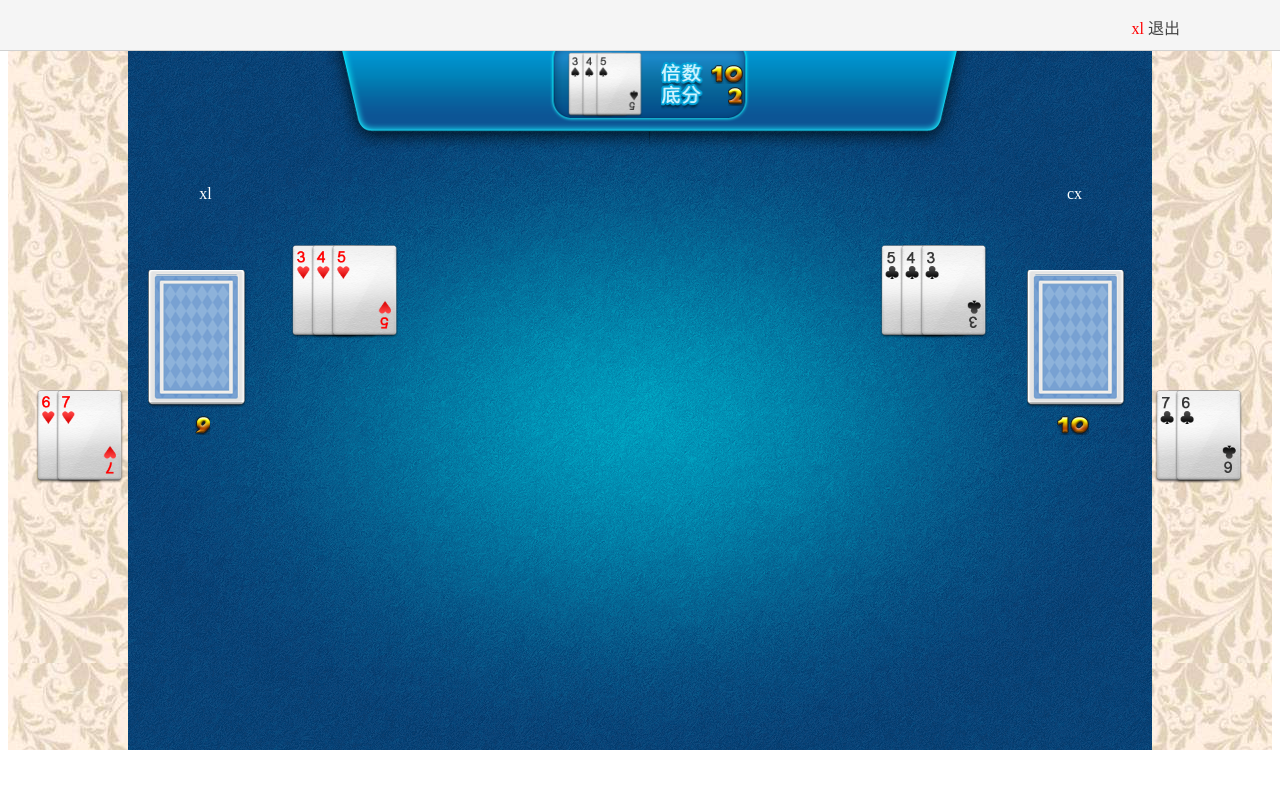
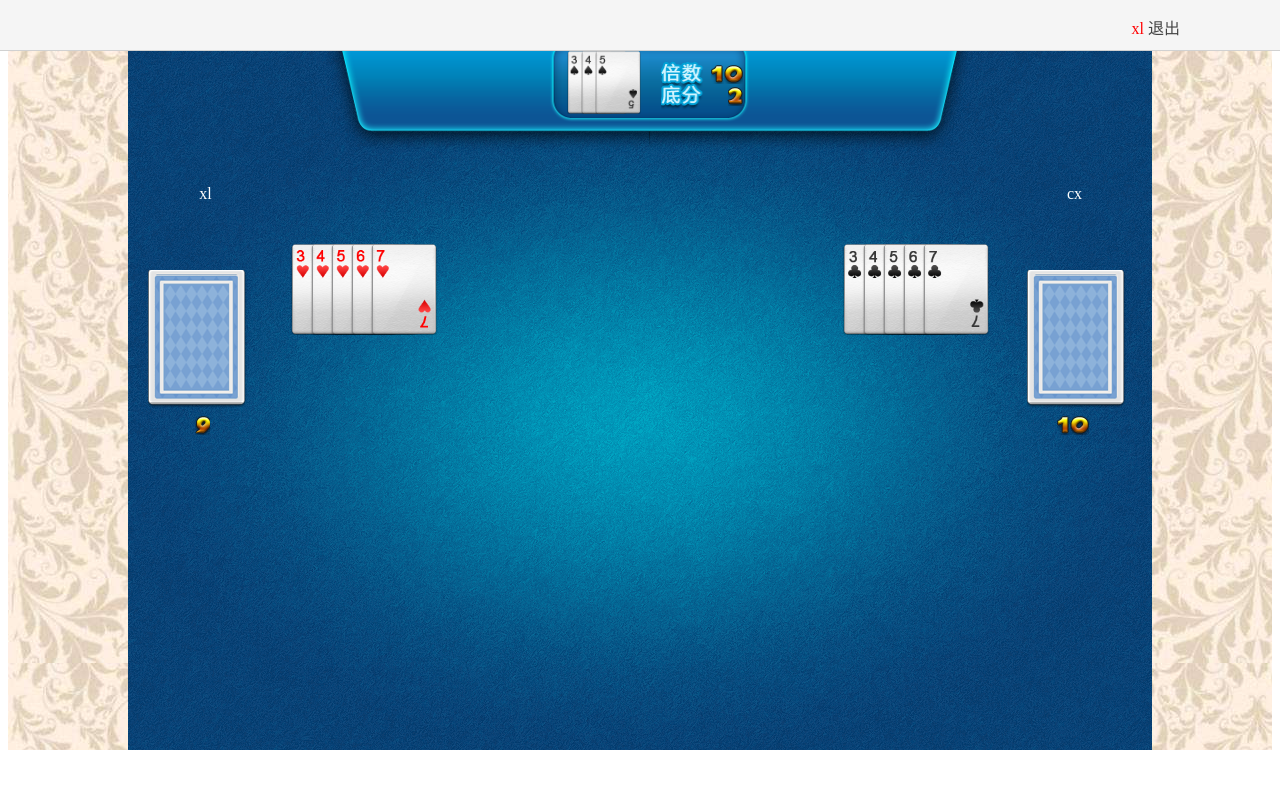
Before and after one commit to XLILT/DDZ, a website: page web_server/public/game.html in a window 1280 px wide. Drawn offline with Linux system fonts and the light colour scheme.

Commit message:
ui css & js

```diff
--- a/web_server/public/css/poker.css
+++ b/web_server/public/css/poker.css
@@ -1,10 +1,10 @@
 @charset "utf-8";
 
 .poker {
-	width: 105px;
-	height: 145px;
+	width: 102px;
+	height: 139px;
 	background: url(../img/poker.png) no-repeat -156px -12px;
-	position: relative;
+	position: absolute;
 }
 
 .poker.small {
--- a/web_server/public/js/main.js
+++ b/web_server/public/js/main.js
@@ -9,6 +9,7 @@
     UI.show_enemy_hand_poker('left', 9);
     UI.show_enemy_hand_poker('right', 10);
 
+    //UI.show_enemy_ground_poker('left', [new Poker(203), new Poker(204)]);
     UI.show_enemy_ground_poker('left', [new Poker(203), new Poker(204), new Poker(205), new Poker(206), new Poker(207)]);
     UI.show_enemy_ground_poker('right', [new Poker(303), new Poker(304), new Poker(305), new Poker(306), new Poker(307)]);
 })(window);
--- a/web_server/public/js/ui.js
+++ b/web_server/public/js/ui.js
@@ -29,7 +29,7 @@ UI.create_small_poker_dom = function(poker, margin_left, z_index) {
     return $poker_position_node;
 };
 
-UI.create_middle_poker_dom = function(poker, float_direction, z_index, left_right, distance) {
+UI.create_middle_poker_dom = function(poker, z_index, margin_left) {
     var $num_node = $('<p></p>');
     $num_node.addClass('num');
     $num_node.addClass('num' + poker.get_num());
@@ -49,16 +49,9 @@ UI.create_middle_poker_dom = function(poker, float_direction, z_index, left_righ
     $poker_position_node.addClass('poker middle');
 
     $poker_position_node.css({
-        'float': float_direction,
-        'z-index': z_index
+        'z-index': z_index,
+        'margin-left': margin_left
     });
-
-    if (left_right === 'right') {
-        $poker_position_node.css('right', distance);
-    }
-    else {
-        $poker_position_node.css('left', distance);
-    }
 
     $poker_position_node.append($poker_content_node);
 
@@ -132,26 +125,24 @@ UI.show_enemy_hand_poker = function(position, poker_count) {
 
 UI.show_enemy_ground_poker = function(position, pokers) {
     var class_name = position == 'left' ? '.left-ground-poker' : '.right-ground-poker';
-    var offset_direction = position == 'left' ? 'right' : 'left';
 
     $(class_name).children().remove();
 
-    const distance_interval = 85;
-    var distance = 0;
-    var z_index, layer_interval;
+    var margin_left = 0, margin_interval = 20;
+    var z_index = 1, layer_interval = 1;
 
-    if (position === 'left') {
-        z_index = 1;
-        layer_interval = 1;
-    }
-    else {
+    if (position === 'right') {
+        margin_left = 263;
+        margin_interval = -margin_interval;
         z_index = 100;
-        layer_interval = -1;
+        layer_interval = -layer_interval;
+
+        pokers = pokers.reverse();
     }
 
     pokers.forEach(function(poker) {
-        $(class_name).append(UI.create_middle_poker_dom(poker, position, z_index, offset_direction, distance));
-            distance += distance_interval;
+        $(class_name).append(UI.create_middle_poker_dom(poker, z_index, margin_left));
+            margin_left += margin_interval;
             z_index += layer_interval;
     });
 }
```
Also changed, not shown: web_server/public/game.html (+6 -6 lines), web_server/public/js/poker.js (line endings or trailing spaces).
